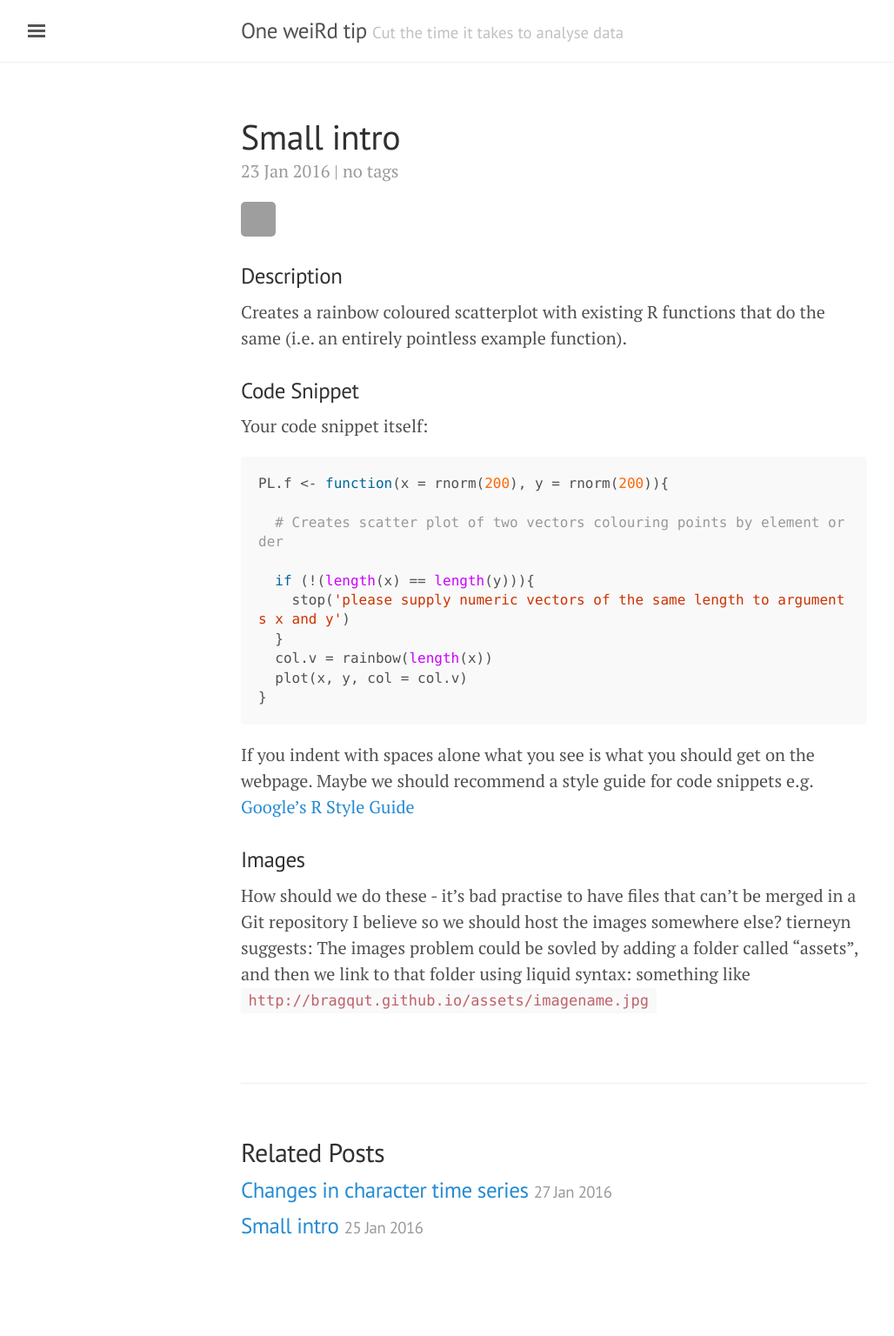
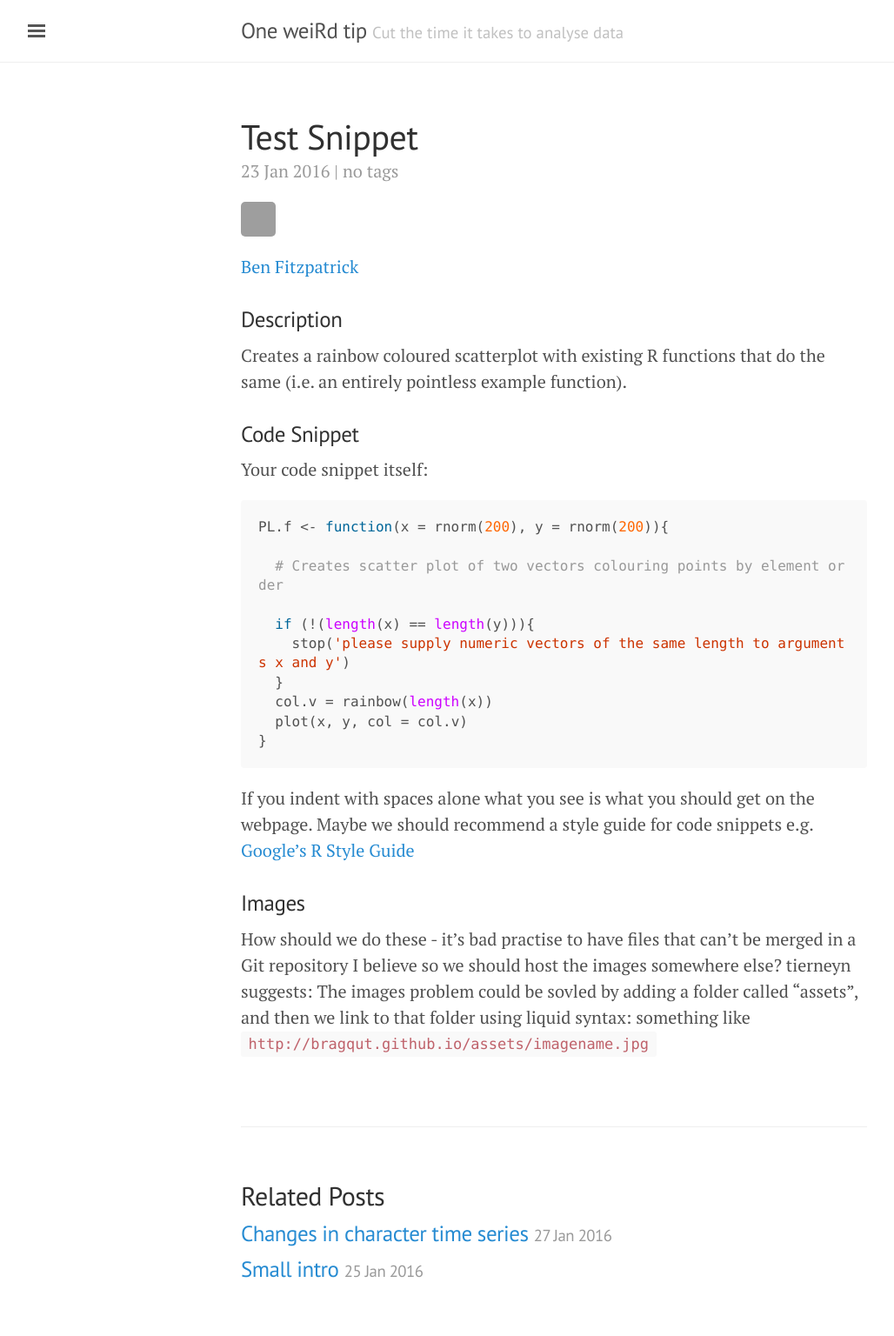
Before and after one commit to bragqut/bragqut.github.io, a Jekyll site: the page built from _posts/2016-01-23-test-snippet.md, in a window 1280 px wide. Shown: the whole page at 87% size, without its empty margins (3-1031 px from the left). Built offline with Jekyll 4.4.1, drawn with Linux system fonts in a browser that asks for light colours; before the commit the page ends 1486 px from its top, so only the background shows below that; grey boxes are pictures that could not be loaded.

Commit message:
ben's stuff

```diff
--- a/_config.yml
+++ b/_config.yml
@@ -41,3 +41,11 @@ authors:
   web: http://samclifford.info
   twitter: samclifford
   github: samclifford
+
+ brfitzpatrick:
+  display_name: Ben Fitzpatrick
+  gravatar:
+  email:
+  web:
+  twitter: benrfitzpatrick
+  github: brfitzpatrick
--- a/_posts/2016-01-23-test-snippet.md
+++ b/_posts/2016-01-23-test-snippet.md
@@ -1,6 +1,6 @@
 ---
 layout: post
-title: Small intro
+title: Test Snippet
 author: brfitzpatrick
 ---
 
```
